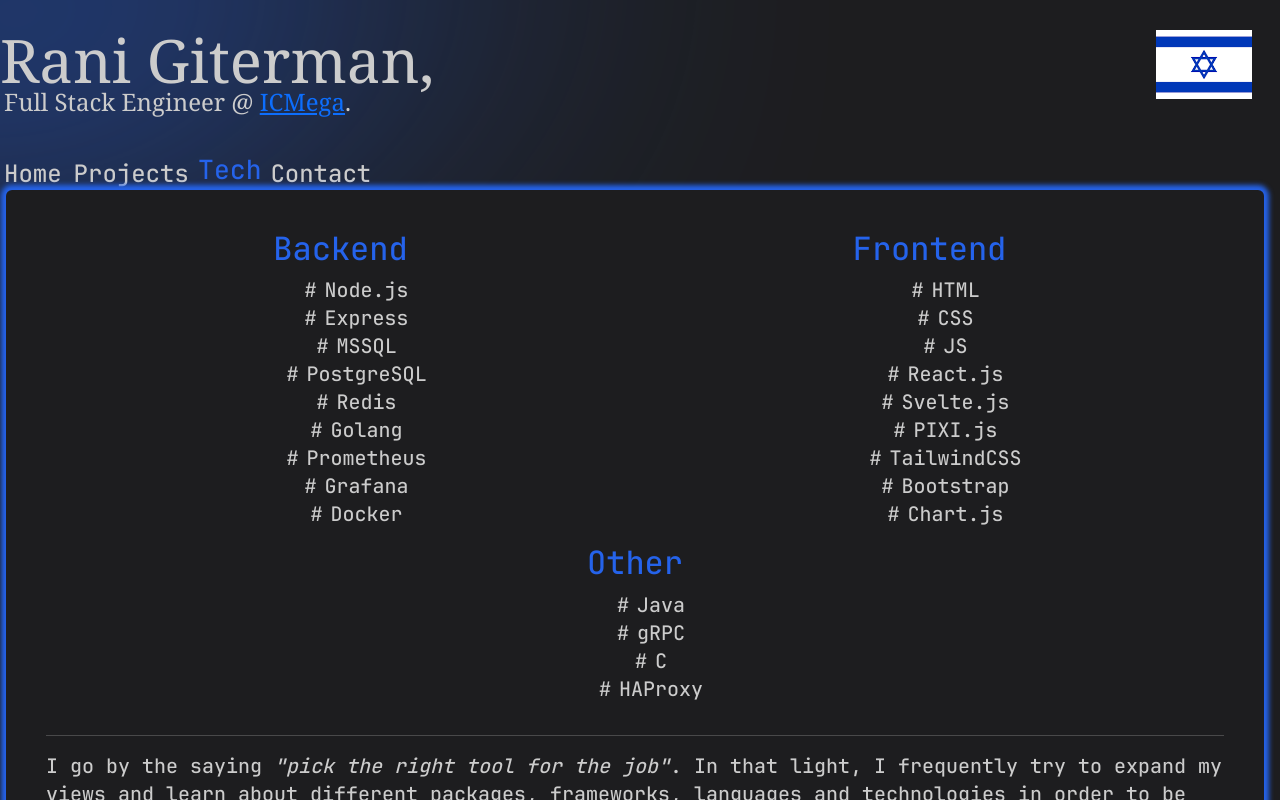
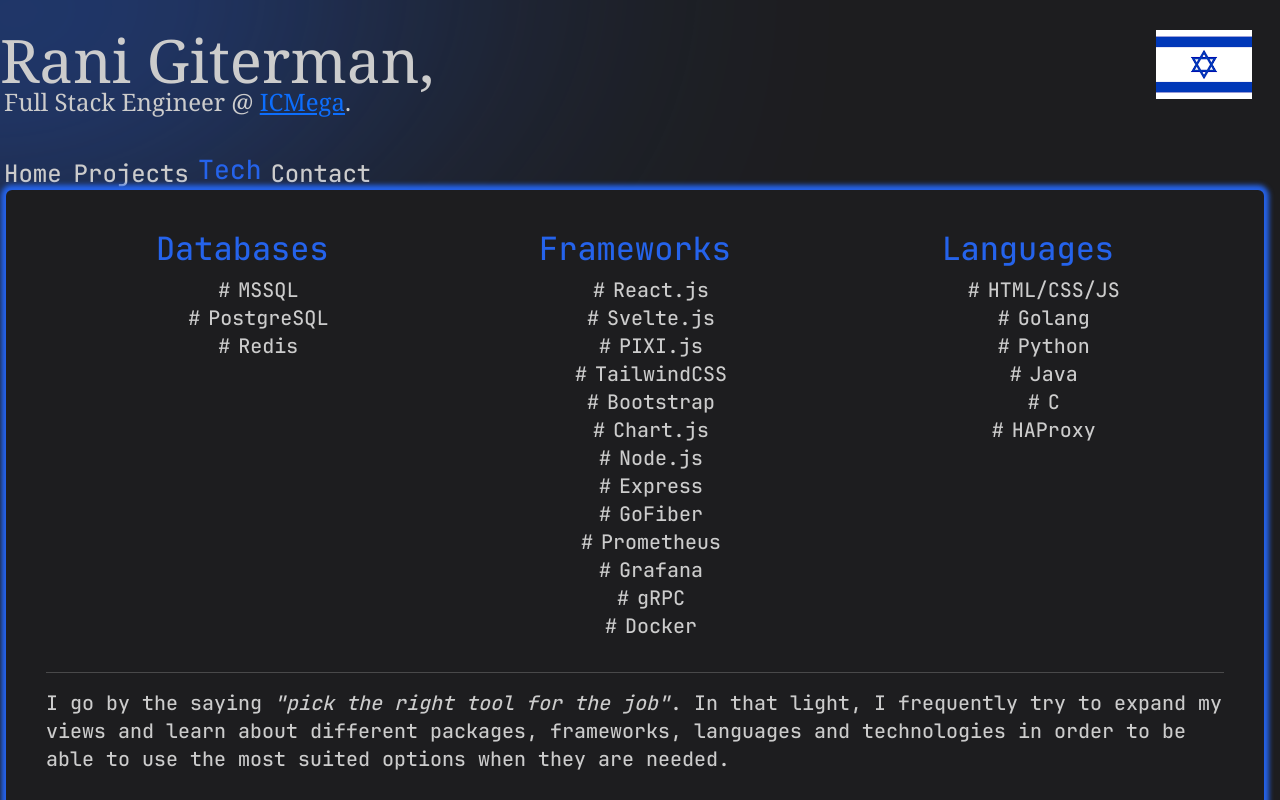
Before and after one commit to RaniGiterman/portfolio, a React (Create React App) app: page / in a window 1280 px wide. Both pictures are taken after a click on the element "Tech". Shown: the top 800 px of the page. Built offline with nearby package versions, Linux system fonts and the light colour scheme.

Commit message:
change tech and menu layout

```diff
--- a/src/comp/Navbar.jsx
+++ b/src/comp/Navbar.jsx
@@ -7,7 +7,7 @@
         <div
           ref={home}
           onClick={(e) => switchPage(e.target, e.target.textContent)}
-          className="text-2xl cursor-pointer hover:text-blue-600 text-blue-600 transition ease-in-out hover:-translate-y-1 -translate-y-1 hover:scale-110 duration-300"
+          className="bouncy text-2xl cursor-pointer hover:text-blue-600 text-blue-600 transition ease-in-out hover:-translate-y-1 -translate-y-1 hover:scale-110 duration-300"
         >
           Home
         </div>
@@ -15,7 +15,8 @@
       <li className="ml-3">
         <div
           onClick={(e) => switchPage(e.target, e.target.textContent)}
-          className="text-2xl cursor-pointer hover:text-blue-600 transition ease-in-out hover:-translate-y-1 hover:scale-110 duration-300"
+          className="bouncy text-2xl cursor-pointer hover:text-blue-600 transition ease-in-out hover:-translate-y-1 hover:scale-110 duration-300"
+          style={{ animationDelay: "0.07s" }}
         >
           Projects
         </div>
@@ -23,7 +24,8 @@
       <li className="ml-3">
         <div
           onClick={(e) => switchPage(e.target, e.target.textContent)}
-          className="text-2xl cursor-pointer hover:text-blue-600 transition ease-in-out hover:-translate-y-1 hover:scale-110 duration-300"
+          className="bouncy text-2xl cursor-pointer hover:text-blue-600 transition ease-in-out hover:-translate-y-1 hover:scale-110 duration-300"
+          style={{ animationDelay: "0.14s" }}
         >
           Tech
         </div>
@@ -31,7 +33,8 @@
       <li className="ml-3">
         <div
           onClick={(e) => switchPage(e.target, e.target.textContent)}
-          className="text-2xl cursor-pointer hover:text-blue-600 transition ease-in-out hover:-translate-y-1 hover:scale-110 duration-300"
+          className="bouncy text-2xl cursor-pointer hover:text-blue-600 transition ease-in-out hover:-translate-y-1 hover:scale-110 duration-300"
+          style={{ animationDelay: "0.21s" }}
         >
           Contact
         </div>
--- a/src/comp/page/Home.jsx
+++ b/src/comp/page/Home.jsx
@@ -11,20 +11,10 @@
         Highschool. I began my coding journey at around age 9, although I
         consider I really got into it at 14. I like to enrich my knowledge in
         the computer-related world, play video-games and chess, and answer{" "}
-        <a
-          className="text-blue-600 decoration-transparent"
-          href="https://stackoverflow.com/users/17802928/rani-giterman?tab=profile"
-        >
-          stackoverflow{" "}
-        </a>
-        and{" "}
-        <a
-          className="text-blue-600 decoration-transparent"
-          href="https://leetcode.com/RaniGiterman/"
-        >
-          leetcode
+        <a href="https://stackoverflow.com/users/17802928/rani-giterman?tab=profile">
+          stackoverflow
         </a>{" "}
-        questions.
+        and <a href="https://leetcode.com/RaniGiterman/">leetcode</a> questions.
       </p>
     </div>
   );
--- a/src/comp/page/Tech_Stacks.jsx
+++ b/src/comp/page/Tech_Stacks.jsx
@@ -6,49 +6,42 @@
       <div className="container-fluid text-center">
         <div className="row">
           <div className="col">
-            <h2 className="text-blue-600">Backend</h2>
+            <h2 className="text-blue-600">Databases</h2>
             <ul>
-              <li className="m">Node.js</li>
-              <li className="m">Express</li>
               <li className="m">MSSQL</li>
               <li className="m">PostgreSQL</li>
               <li className="m">Redis</li>
-              <li className="m">Golang</li>
-              <li className="m">Prometheus</li>
-              <li className="m">Grafana</li>
-              <li className="m">Docker</li>
             </ul>
           </div>
           <div className="col">
-            <h2 className="text-blue-600">Frontend</h2>
+            <h2 className="text-blue-600">Frameworks</h2>
             <ul>
-              <li className="m">HTML</li>
-              <li className="m">CSS</li>
-              <li className="m">JS</li>
               <li className="m">React.js</li>
               <li className="m">Svelte.js</li>
               <li className="m">PIXI.js</li>
               <li className="m">TailwindCSS</li>
               <li className="m">Bootstrap</li>
               <li className="m">Chart.js</li>
+              <li className="m">Node.js</li>
+              <li className="m">Express</li>
+              <li className="m">GoFiber</li>
+              <li className="m">Prometheus</li>
+              <li className="m">Grafana</li>
+              <li className="m">gRPC</li>
+              <li className="m">Docker</li>
             </ul>
           </div>
-        </div>
-      </div>
-
-      <div className="container-fluid text-center">
-        <div className="row">
-          <div className="col"></div>
           <div className="col">
-            <h2 className="text-blue-600">Other</h2>
+            <h2 className="text-blue-600">Languages</h2>
             <ul>
+              <li className="m">HTML/CSS/JS</li>
+              <li className="m">Golang</li>
+              <li className="m">Python</li>
               <li className="m">Java</li>
-              <li className="m">gRPC</li>
               <li className="m">C</li>
               <li className="m">HAProxy</li>
             </ul>
           </div>
-          <div className="col"></div>
         </div>
       </div>
 
--- a/src/index.css
+++ b/src/index.css
@@ -25,7 +25,6 @@
 
 .b {
   box-shadow: 0 0 5px 5px #2563eb;
-
 }
 
 .e {
@@ -129,6 +128,20 @@
   }
 }
 
+.bouncy {
+  animation:bouncy 5s infinite linear;
+  position:relative;
+}
+
+@keyframes bouncy {
+0% {top:0em}
+40% {top:0em}
+43% {top:-0.9em}
+46% {top:0em}
+48% {top:-0.4em}
+50% {top:0em}
+100% {top:0em;}
+}
 
 @tailwind base;
 @tailwind components;
```
